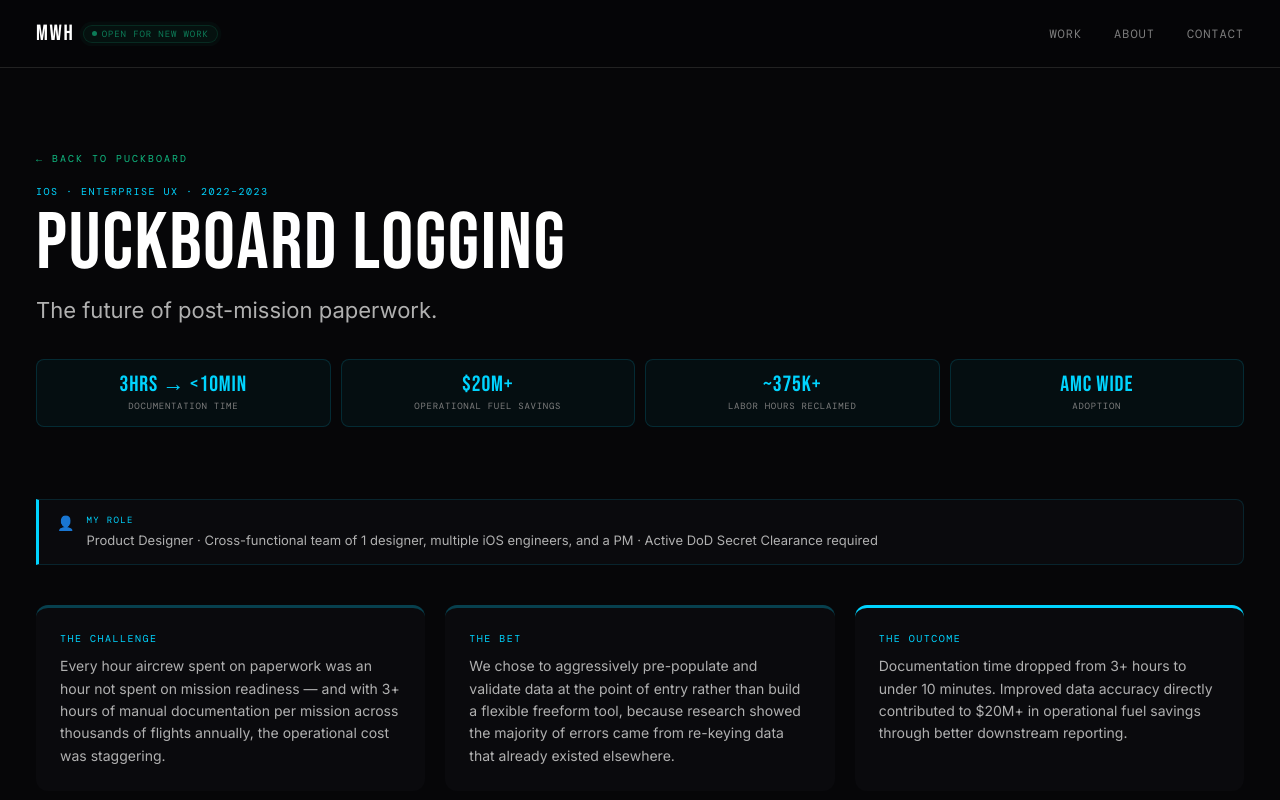
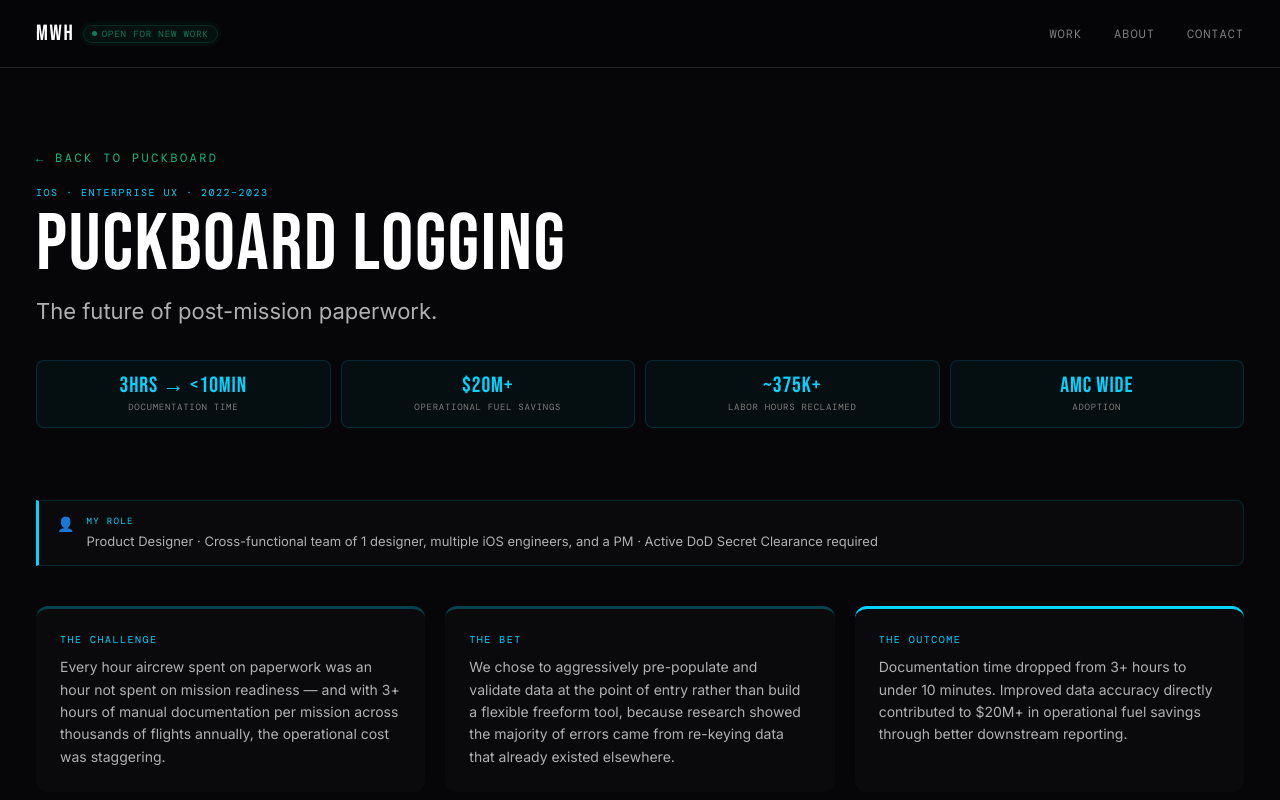
Before and after one commit to MattH-exe/my-portfolio-next, a Next.js app: page /work/puckboard/logging in a window 1280 px wide. Shown: the top 800 px of the page. Built offline with nearby package versions, Linux system fonts and the light colour scheme.

Commit message:
parkpal unlock & Back button size

```diff
--- a/components/CaseStudyLayout.js
+++ b/components/CaseStudyLayout.js
@@ -166,7 +166,7 @@
         {/* ── Hero ── */}
         <section style={{ padding: "80px clamp(16px, 3vw, 36px) 40px" }}>
           <a href={backHref} style={{
-            fontFamily: FONTS.mono, fontSize: "10px", color: COLORS.accent,
+            fontFamily: FONTS.mono, fontSize: "12px", color: COLORS.accent,
             letterSpacing: "0.2em", textTransform: "uppercase", textDecoration: "none",
             display: "inline-block", marginBottom: "20px",
           }}>← {backLabel}</a>
--- a/data/projects.js
+++ b/data/projects.js
@@ -422,7 +422,7 @@
     color: "#10b981",
     href: "/work/parkpal",
     heroImage: "/case-studies/parkpal/hero.jpg",
-    protected: true,
+    protected: false,
   },
 ];
 
--- a/middleware.js
+++ b/middleware.js
@@ -3,7 +3,6 @@
 const PROTECTED_ROUTES = [
   "/work/puckboard/logging",
   "/work/puckboard/mydocs",
-  "/work/parkpal",
 ];
 
 export function middleware(request) {
@@ -28,6 +27,5 @@
   matcher: [
     "/work/puckboard/logging/:path*",
     "/work/puckboard/mydocs/:path*",
-    "/work/parkpal/:path*",
   ],
 };
```
